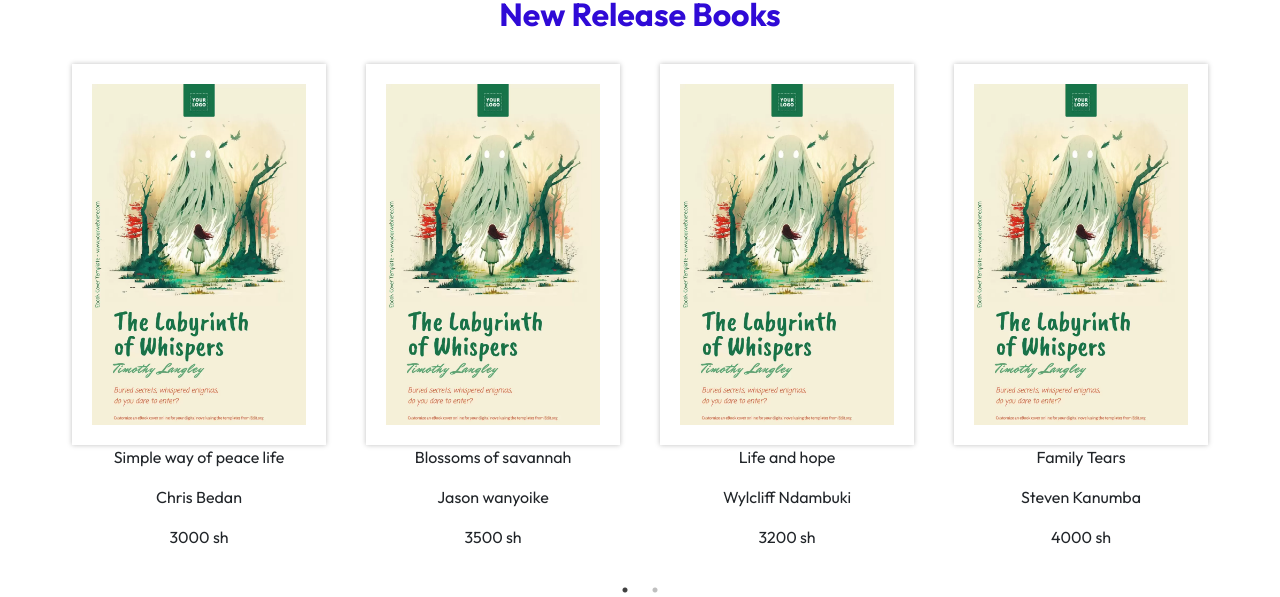
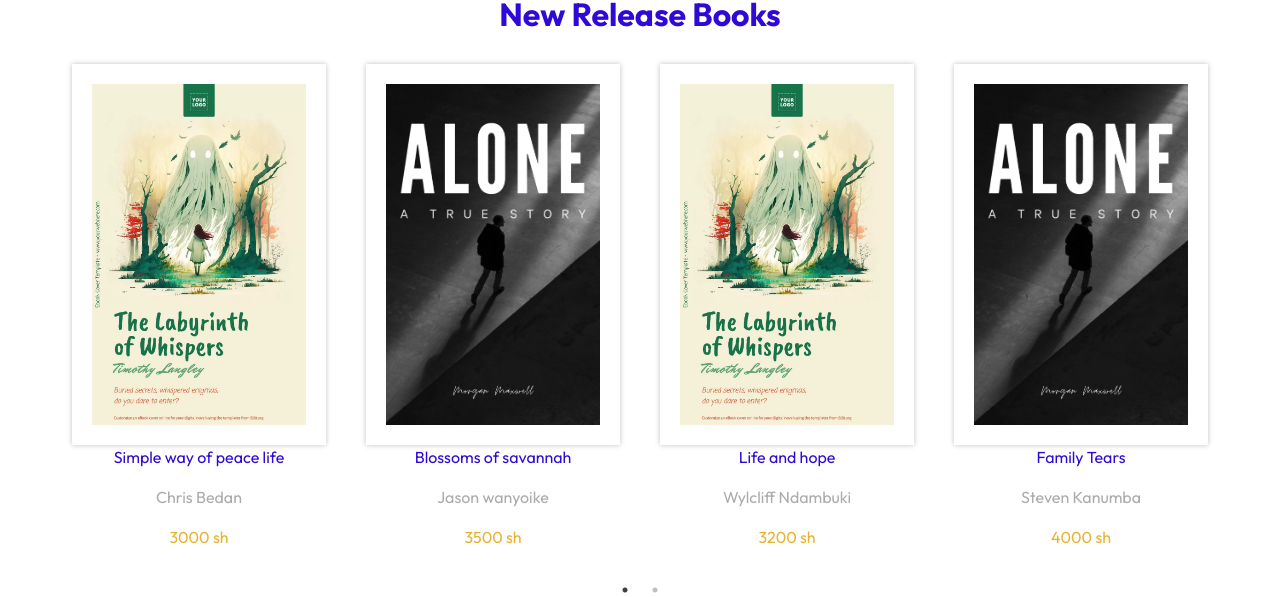
Before and after one commit to Ritahchanger/onlinebookstore, a React (Create React App) app in the folder frontend/: page / in a window 1280 px wide. Shown: the part 2053-2650 px from the top of the page. Built offline with nearby package versions, Linux system fonts and the light colour scheme.

Commit message:
Books new release carousel

```diff
--- a/frontend/src/users/components/Data/NewRelasesData.jsx
+++ b/frontend/src/users/components/Data/NewRelasesData.jsx
@@ -1,32 +1,33 @@
-import "../../../"
+import  Cover1 from  "../../../assets/images/cover.webp"
+import Cover2 from "../../../assets/images/cover2.webp"
 export const NewReleaseData=[
 
     {
-        imgUrl:'',
+        imgUrl:Cover1,
         bookTitle:'Simple way of peace life',
         bookAuthor:'Chris Bedan',
         bookPrice:3000
     },
     {
-        imgUrl:'',
+        imgUrl:Cover2,
         bookTitle:'Blossoms of savannah',
         bookAuthor:'Jason wanyoike',
         bookPrice:3500
     },
     {
-        imgUrl:'',
+        imgUrl:Cover1,
         bookTitle:'Life and hope',
         bookAuthor:'Wylcliff Ndambuki',
         bookPrice:3200
     },
     {
-        imgUrl:'',
+        imgUrl:Cover2,
         bookTitle:'Family Tears',
         bookAuthor:'Steven Kanumba',
         bookPrice:4000,
     },
     {
-        imgUrl:'',
+        imgUrl:Cover1,
         bookTitle:'Life and hope',
         bookAuthor:'Wylcliff Ndambuki',
         bookPrice:3999,
--- a/frontend/src/users/components/HomePageComponents/NewReleases/NewRelease.jsx
+++ b/frontend/src/users/components/HomePageComponents/NewReleases/NewRelease.jsx
@@ -49,7 +49,7 @@ const NewRelease = () => {
             {NewReleaseData.map((item, index) => (
               <div className="book" key={index}>
                 <div className="img-wrapper">
-                  <img src={NewRelaseImage} alt="" />
+                  <img src={item.imgUrl} alt="" />
                 </div>
                 <div className="book-body">
                   <p className="book-title">{item.bookTitle}</p>
--- a/frontend/src/users/components/HomePageComponents/NewReleases/NewReleases.css
+++ b/frontend/src/users/components/HomePageComponents/NewReleases/NewReleases.css
@@ -16,3 +16,12 @@
 .new-releases .book-body{
     text-align: center;
 }
+.new-releases .book-title{
+    color:var(--blue)
+}
+.new-releases .book-author{
+    color:var(--gray)
+}
+.new-releases .book-price{
+    color:var(--orange)
+}
```
